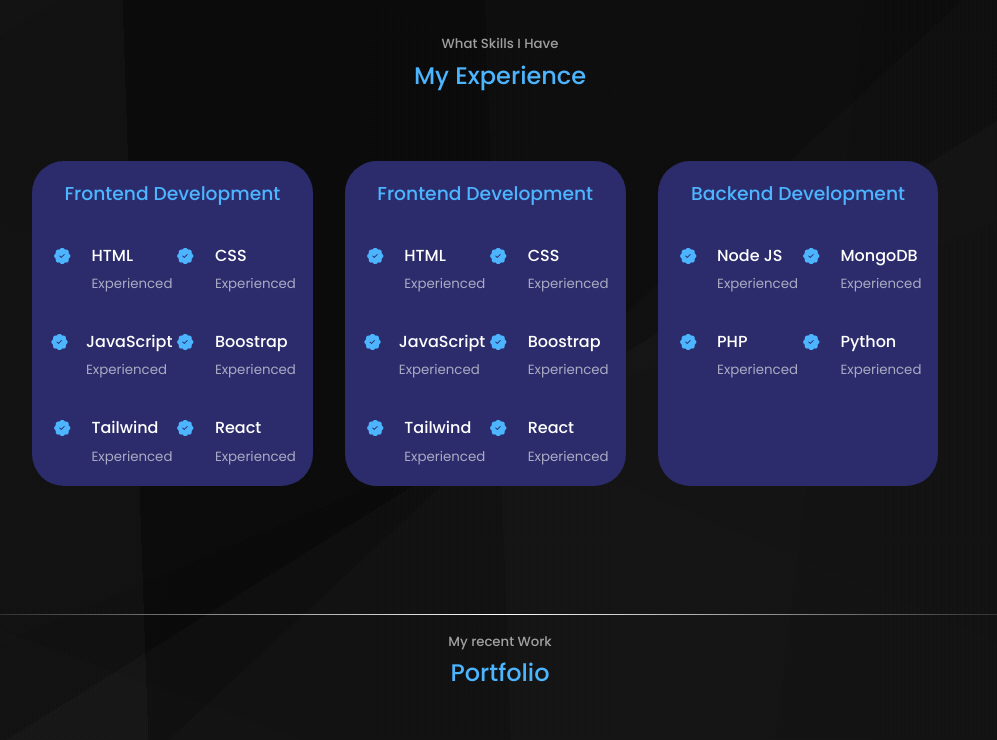
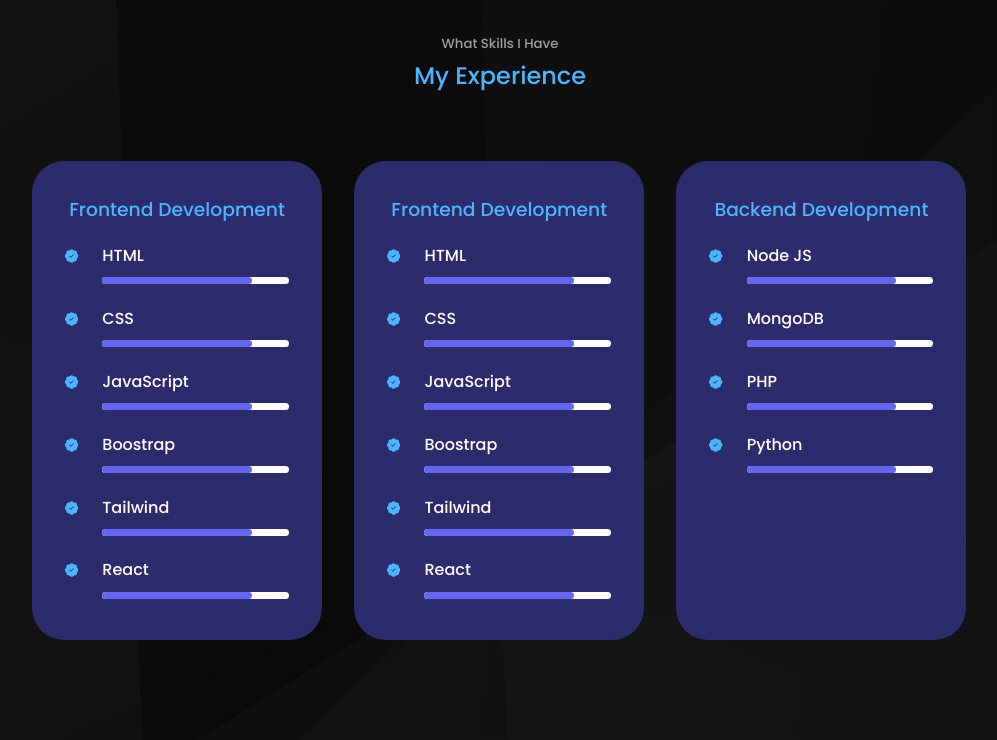
Before and after one commit to SyThulasi/MyPortfolio, a React (Create React App) app: page / in a window 1280 px wide. Shown: the part 2000-2740 px from the top of the page, without its empty margins (140-1137 px from the left). Built offline with nearby package versions, Linux system fonts and the light colour scheme.

Commit message:
responsive

```diff
--- a/src/componentes/contact/Contact.jsx
+++ b/src/componentes/contact/Contact.jsx
@@ -23,7 +23,7 @@
         e.target.reset();
     };
     return(
-        <section style={{height:"60vh"}} id="contact" className="contact_section">
+        <section id="contact" className="contact_section">
             <div className="divider div-transparent"></div>
             <h5 style={{marginTop:"1rem"}}>Do you like to talk</h5>
             <h2>Contact</h2>
--- a/src/componentes/contact/contact.css
+++ b/src/componentes/contact/contact.css
@@ -61,6 +61,9 @@
 }
 
 @media screen and (max-width: 600px){
+    .contact_section{
+        height: 100%;
+    }
     .container.contact__container{
         width: var(--container-width-sm);
     }
--- a/src/componentes/experience/Experience.jsx
+++ b/src/componentes/experience/Experience.jsx
@@ -17,7 +17,10 @@
                             <BsPatchCheckFill className="experience__details-ion"/>
                             <div>
                                 <h4>HTML</h4>
-                                <small className="text-light">Experienced</small>
+                                {/*<small className="text-light">Experienced</small>*/}
+                                <div className="progress-line">
+                                    <span></span>
+                                </div>
                             </div>
 
                         </article>
@@ -25,35 +28,45 @@
                             <BsPatchCheckFill className="experience__details-ion"/>
                             <div>
                                 <h4>CSS</h4>
-                                <small className="text-light">Experienced</small>
+                                <div className="progress-line">
+                                    <span></span>
+                                </div>
                             </div>
                         </article>
                         <article className="experience__details">
                             <BsPatchCheckFill className="experience__details-ion"/>
                             <div>
                                 <h4>JavaScript</h4>
-                                <small className="text-light">Experienced</small>
+                                <div className="progress-line">
+                                    <span></span>
+                                </div>
                             </div>
                         </article>
                         <article className="experience__details">
                             <BsPatchCheckFill className="experience__details-ion"/>
                             <div>
                                 <h4>Boostrap</h4>
-                                <small className="text-light">Experienced</small>
+                                <div className="progress-line">
+                                    <span></span>
+                                </div>
                             </div>
                         </article>
                         <article className="experience__details">
                             <BsPatchCheckFill className="experience__details-ion"/>
                             <div>
                                 <h4>Tailwind</h4>
-                                <small className="text-light">Experienced</small>
+                                <div className="progress-line">
+                                    <span></span>
+                                </div>
                             </div>
                         </article>
                         <article className="experience__details">
                             <BsPatchCheckFill className="experience__details-ion"/>
                             <div>
                                 <h4>React</h4>
-                                <small className="text-light">Experienced</small>
+                                <div className="progress-line">
+                                    <span></span>
+                                </div>
                             </div>
                         </article>
                     </div>
@@ -65,7 +78,9 @@
                                 <BsPatchCheckFill className="experience__details-ion"/>
                                 <div>
                                     <h4>HTML</h4>
-                                    <small className="text-light">Experienced</small>
+                                    <div className="progress-line">
+                                        <span></span>
+                                    </div>
                                 </div>
 
                             </article>
@@ -73,35 +88,45 @@
                                 <BsPatchCheckFill className="experience__details-ion"/>
                                 <div>
                                     <h4>CSS</h4>
-                                    <small className="text-light">Experienced</small>
+                                    <div className="progress-line">
+                                        <span></span>
+                                    </div>
                                 </div>
                             </article>
                             <article className="experience__details">
                                 <BsPatchCheckFill className="experience__details-ion"/>
                                 <div>
                                     <h4>JavaScript</h4>
-                                    <small className="text-light">Experienced</small>
+                                    <div className="progress-line">
+                                        <span></span>
+                                    </div>
                                 </div>
                             </article>
                             <article className="experience__details">
                                 <BsPatchCheckFill className="experience__details-ion"/>
                                 <div>
                                     <h4>Boostrap</h4>
-                                    <small className="text-light">Experienced</small>
+                                    <div className="progress-line">
+                                        <span></span>
+                                    </div>
                                 </div>
                             </article>
                             <article className="experience__details">
                                 <BsPatchCheckFill className="experience__details-ion"/>
                                 <div>
                                     <h4>Tailwind</h4>
-                                    <small className="text-light">Experienced</small>
+                                    <div className="progress-line">
+                                        <span></span>
+                                    </div>
                                 </div>
                             </article>
                             <article className="experience__details">
                                 <BsPatchCheckFill className="experience__details-ion"/>
                                 <div>
                                     <h4>React</h4>
-                                    <small className="text-light">Experienced</small>
+                                    <div className="progress-line">
+                                        <span></span>
+                                    </div>
                                 </div>
                             </article>
                         </div>
@@ -113,28 +138,36 @@
                             <BsPatchCheckFill className="experience__details-ion"/>
                             <div>
                                 <h4>Node JS</h4>
-                                <small className="text-light">Experienced</small>
+                                <div className="progress-line">
+                                    <span></span>
+                                </div>
                             </div>
                         </article>
                         <article className="experience__details">
                             <BsPatchCheckFill className="experience__details-ion"/>
                             <div>
                                 <h4>MongoDB</h4>
-                                <small className="text-light">Experienced</small>
+                                <div className="progress-line">
+                                    <span></span>
+                                </div>
                             </div>
                         </article>
                         <article className="experience__details">
                             <BsPatchCheckFill className="experience__details-ion"/>
                             <div>
                                 <h4>PHP</h4>
-                                <small className="text-light">Experienced</small>
+                                <div className="progress-line">
+                                    <span></span>
+                                </div>
                             </div>
                         </article>
                         <article className="experience__details">
                             <BsPatchCheckFill className="experience__details-ion"/>
                             <div>
                                 <h4>Python</h4>
-                                <small className="text-light">Experienced</small>
+                                <div className="progress-line">
+                                    <span></span>
+                                </div>
                             </div>
                         </article>
 
--- a/src/componentes/experience/experience.css
+++ b/src/componentes/experience/experience.css
@@ -1,7 +1,8 @@
 .experience__container{
+
     position: relative;
     display: grid;
-    grid-template-columns:30% 30% 30%;
+    grid-template-columns:31% 31% 31%;
     gap:2rem;
     padding-top: 1rem;
 }
@@ -26,10 +27,11 @@
 
 .experience__container > div {
     background: var(--color-bg-variant);
-    padding: 1rem 1rem;
+    padding: 2rem 0rem;
     border-radius: 2rem;
     border: 1px solid transparent;
     transition: var(--transition);
+    --experience-container-width: 200%;
 }
 
 .experience__container > div:hover{
@@ -40,25 +42,52 @@
 
 .experience__container > div h3 {
     text-align: center;
-    margin-bottom: 2rem;
+    padding: 0 2rem;
+    margin-bottom: 1rem;
     color: var(--color-primary);
 }
 
 .experience__content {
     display: grid;
-    grid-template-columns: 1fr 1fr;
-    row-gap: 2rem;
+    grid-template-columns: 1fr;
+    column-gap: 1rem;
+    row-gap: 0.8rem;
+    padding: 0 2rem;
 }
 
 .experience__details{
     display: flex;
-    gap: 1rem;
+    gap: 1.5rem;
+}
+
+.experience__details >div{
+    width: 100%;
 }
 
 .experience__details-ion{
-    width: 25%;
+    /*width: 25%;*/
     margin-top: 6px;
     color: var(--color-primary);
+}
+
+
+.progress-line{
+    margin: 0.5rem 0;
+    height: 7px;
+    width: 100%;
+    background: white;
+    position: relative;
+    border-radius: 10px;
+    animation: animate 1s cubic-bezier(1,0,0.5,1) forwards;
+}
+.progress-line > span{
+    height: 100%;
+    width: 80%;
+    position: absolute;
+    border-radius: 10px;
+    transform-origin: left;
+    background: #6665ee;
+    animation: animate 1s 1s cubic-bezier(1,0,0.5,1) forwards;
 }
 
 @media screen and (max-width: 1024px){
@@ -83,6 +112,7 @@
     .experience__section{
         position: initial;
         padding-top: 30rem;
+        height: 100%;
     }
     .experience__container{
         gap: 1rem;
--- a/src/componentes/footer/footer.css
+++ b/src/componentes/footer/footer.css
@@ -3,7 +3,7 @@
     padding: 3rem 0;
     text-align: center;
     font-size: 0.9rem;
-    margin-top: 7rem;
+    margin-top: 1rem;
 }
 
 footer a{
@@ -55,7 +55,7 @@
 
 @media screen and (max-width: 600px) {
     .footer__container{
-        padding-top: 35rem;
+        padding-top: 5rem;
     }
     .permalinks{
         flex-direction: column;
--- a/src/componentes/nav/Nav.jsx
+++ b/src/componentes/nav/Nav.jsx
@@ -18,7 +18,7 @@
             <a href="#about" onClick={()=>setActiveNav("about")} className={activeNav === "about" ? "active" : ""}><AiOutlineUser/></a>
             <a href="#experience" onClick={()=>setActiveNav("experience")} className={activeNav === "experience" ? "active" : ""}><BiBook/></a>
             <a href="#portfolio" onClick={()=>setActiveNav("portfolio")} className={activeNav === "portfolio" ? "active" : ""}><RiServiceLine/></a>
-            <a href="#blogs" onClick={()=>setActiveNav("blogs")} className={activeNav === "blogs" ? "active" : ""}><BsMedium/></a>
+            {/*<a href="#blogs" onClick={()=>setActiveNav("blogs")} className={activeNav === "blogs" ? "active" : ""}><BsMedium/></a>*/}
             <a href="#contact" onClick={()=>setActiveNav("contact")} className={activeNav === "contact" ? "active" : ""}><BiMessageSquareDetail/></a>
         </nav>
     )
```
Also changed, not shown: src/componentes/header/header.css (+21 -5 lines), src/componentes/portfolio/Portfolio.jsx (+24 -24 lines), src/componentes/portfolio/portfolio.css (+3 -5 lines).
